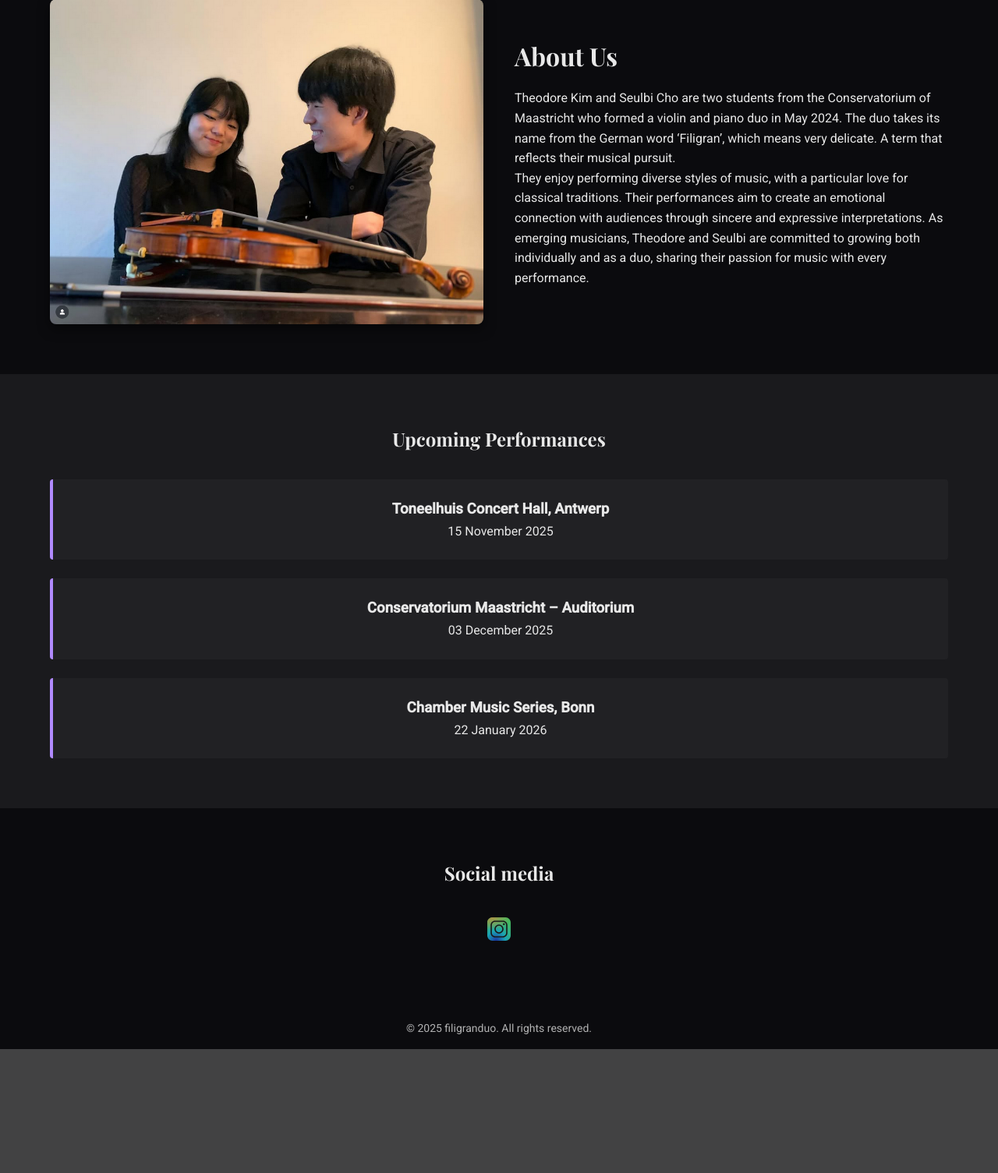
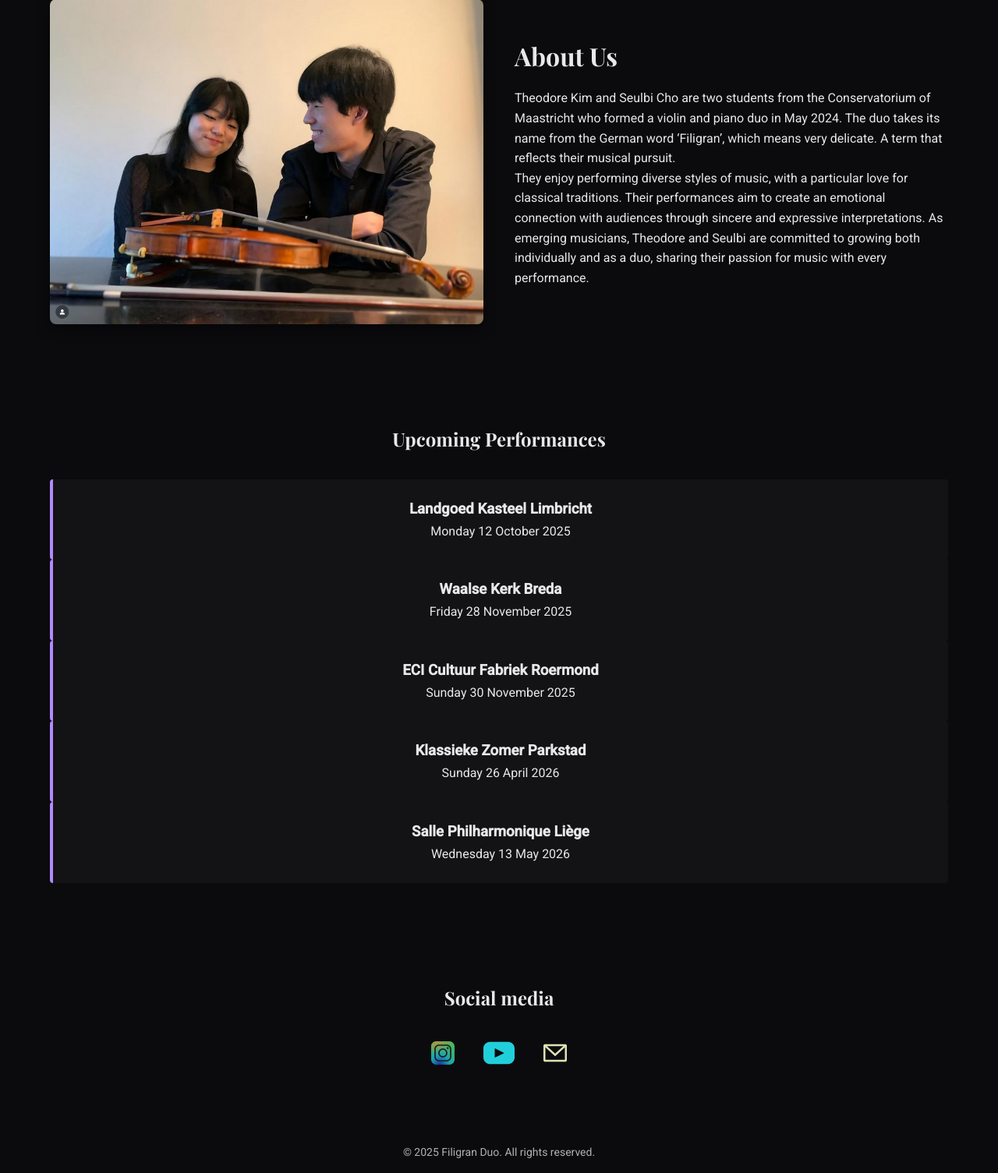
Before and after one commit to Augustin880/filigranduo, a PHP site: page / in a window 1280 px wide. Shown: the part 865-2370 px from the top of the page at 78% size. Before the commit the page ends 2211 px from the top, so only its background shows below. Run offline with PHP 8.4, Linux system fonts and the light colour scheme.

Commit message:
highlights

```diff
--- a/data/performances.json
+++ b/data/performances.json
@@ -1,14 +1,27 @@
 [
   {
-    "title": "Toneelhuis Concert Hall, Antwerp",
-    "date": "15 November 2025"
+    "title": "Landgoed Kasteel Limbricht",
+    "date": "Monday 12 October 2025",
+    "link": "https://kasteel-limbricht.nl/activiteit/vierjaargetijden-concerten/"
   },
   {
-    "title": "Conservatorium Maastricht – Auditorium",
-    "date": "03 December 2025"
+    "title": "Waalse Kerk Breda",
+    "date": "Friday 28 November 2025",
+    "link": "https://www.waalsekerkbreda.nl/"
   },
   {
-    "title": "Chamber Music Series, Bonn",
-    "date": "22 January 2026"
+    "title": "ECI Cultuur Fabriek Roermond",
+    "date": "Sunday 30 November 2025",
+    "link": "https://ecicultuurfabriek.nl/voorstelling/filigran-duo/"
+  },
+  {
+    "title": "Klassieke Zomer Parkstad",
+    "date": "Sunday 26 April 2026",
+    "link": "https://klassiekezomer.nl"
+  },
+  {
+    "title": "Salle Philharmonique Liège",
+    "date": "Wednesday 13 May 2026",
+    "link": "https://www.oprl.be/fr/concerts/laureat-classic-academy-0"
   }
 ]
--- a/index.html
+++ b/index.html
@@ -16,14 +16,14 @@
   <!-- HEADER -->
   <header>
     <div class="container nav">
-      <div class="logo">Filigran Duo</div>
+      <div class="logo"><a href="/">Filigran Duo</a></div>
       <input type="checkbox" id="nav-toggle" hidden>
       <label for="nav-toggle" class="nav-label" aria-label="Open navigation menu"><span></span><span></span><span></span></label>
       <ul class="nav-menu">
         <li><a href="#about">About</a></li>
         <li><a href="#performances">Performances</a></li>
         <li><a href="src/media.html">Media</a></li>
-        <li><a href="#social">Social</a></li>
+        <li><a href="#social">Socials</a></li>
         <li><a href="src/contact.html">Contact</a></li>
       </ul>
     </div>
@@ -63,10 +63,12 @@
     <h2 style="font-family:'Playfair Display',serif;margin-bottom:2rem">Social media</h2>
     <div class="social-links">
       <a href="https://www.instagram.com/filigranduo_/" target="_blank" aria-label="Instagram"><img src="img/instagram.svg" alt="Instagram icon"></a>
+      <a href="https://youtube.com/@filigranduo" target="_blank" aria-label="Youtube"><img src="img/youtube.svg" alt="Youtube icon"></a>
+      <a href="mailto:filigranduo@gmail.com" target="_blank" aria-label="Email"><img src="img/email.svg" alt="Email icon"></a>
     </div>
   </section>
 
-  <footer>&copy; 2025 filigranduo. All rights reserved.</footer>
+  <footer>&copy; 2025 Filigran Duo. All rights reserved.</footer>
 
   <script src="script/script.js"></script>
 </body>
--- a/script/script.js
+++ b/script/script.js
@@ -4,8 +4,13 @@ fetch('data/performances.json')
     const container = document.getElementById('performance-list');
     data.forEach(performance => {
       const div = document.createElement('div');
-      div.className = 'performance-item';
-      div.innerHTML = `<h3>${performance.title}</h3><p>${performance.date}</p>`;
+      div.className = "performance-item";
+      div.innerHTML = `
+        <a href="${performance.link}" target="_blank">
+          <h3>${performance.title}</h3>
+          <p>${performance.date}</p>
+        </a>
+      `;
       container.appendChild(div);
     });
   })
--- a/src/contact.html
+++ b/src/contact.html
@@ -17,14 +17,14 @@
   <!-- HEADER -->
   <header>
     <div class="container nav">
-      <div class="logo">Filigran Duo</div>
+      <div class="logo"><a href="/">Filigran Duo</a></div>
       <input type="checkbox" id="nav-toggle" hidden>
       <label for="nav-toggle" class="nav-label" aria-label="Open navigation menu"><span></span><span></span><span></span></label>
       <ul class="nav-menu">
         <li><a href="/#about">About</a></li>
         <li><a href="/#performances">Performances</a></li>
         <li><a href="media.html">Media</a></li>
-        <li><a href="/#social">Social</a></li>
+        <li><a href="/#social">Socials</a></li>
         <li><a href="contact.html" class="active">Contact</a></li>
       </ul>
     </div>
@@ -48,7 +48,7 @@
   </main>
 
   <!-- FOOTER -->
-  <footer>&copy; 2025 filigranduo. All rights reserved.</footer>
+  <footer>&copy; 2025 Filigran Duo. All rights reserved.</footer>
 
 </body>
 </html>
--- a/style/style.css
+++ b/style/style.css
@@ -28,7 +28,7 @@ header{position:fixed;inset:0 0 auto;z-index:100;background:rgba(11,11,14,.85);b
 .nav-label span{display:block;width:28px;height:2px;background:var(--clr-primary);margin:6px 0}
 
 /* --- HERO --- */
-.hero{display:grid;place-items:center;min-height:100vh;background:linear-gradient(rgba(11,11,14,.6),rgba(11,11,14,.6)),url('../img/main.jpg')center/cover no-repeat;text-align:center;padding:0 1rem}
+.hero{display:grid;place-items:center;min-height:100vh;background:linear-gradient(rgba(11,11,14,.6),rgba(11,11,14,.6)),url('../img/main.jpeg')center/cover no-repeat;text-align:center;padding:0 1rem}
 .hero h1{font-family:'Playfair Display',serif;font-size:clamp(2.5rem,6vw,4.5rem);margin-bottom:1rem}
 .hero p{font-size:clamp(1rem,2.5vw,1.5rem);max-width:45ch;margin-inline:auto;margin-bottom:2rem}
 .btn{display:inline-block;padding:.75rem 2rem;border:2px solid var(--clr-primary);border-radius:50px;font-weight:500;transition:background .3s,color .3s}
@@ -40,9 +40,34 @@ header{position:fixed;inset:0 0 auto;z-index:100;background:rgba(11,11,14,.85);b
 .about-img{border-radius:.5rem;overflow:hidden;box-shadow:0 6px 15px rgba(0,0,0,.5)}
 
 /* --- PERFORMANCES --- */
-.performances{background:var(--clr-bg-alt)}
-.performance-list{display:grid;gap:1.5rem}
-.performance-item{padding:1.5rem;border-left:4px solid var(--clr-accent);background:rgba(255,255,255,.03);border-radius:.25rem}
+.performance-item {
+  border-left: 4px solid var(--clr-accent);
+  border-radius: 0.25rem;
+  overflow: hidden;
+  transition: transform 0.3s ease, box-shadow 0.3s ease, background 0.3s ease;
+  cursor: pointer;
+  background: rgba(255,255,255,0.03); /* move background to div itself */
+}
+
+/* Hover effect on the entire div */
+.performance-item:hover {
+  background: rgba(177,138,255,0.15);
+  transform: scale(1.03);
+  box-shadow: 0 8px 20px rgba(0,0,0,0.3);
+}
+
+/* Ensure the <a> fills the div without interfering with hover */
+.performance-item a {
+  display: block;
+  color: var(--clr-primary);
+  text-decoration: none;
+  padding: 1.5rem; /* spacing inside the item */
+}
+
+.performance-item:hover a {
+  color: var(--clr-accent); /* text color changes on hover */
+}
+
 
 /* --- MEDIA --- */
 .media-grid {
```
Also changed, not shown: src/media.html (+5 -5 lines), img/main.jpeg (added), img/media1.png (added), img/media2.jpeg (added).
